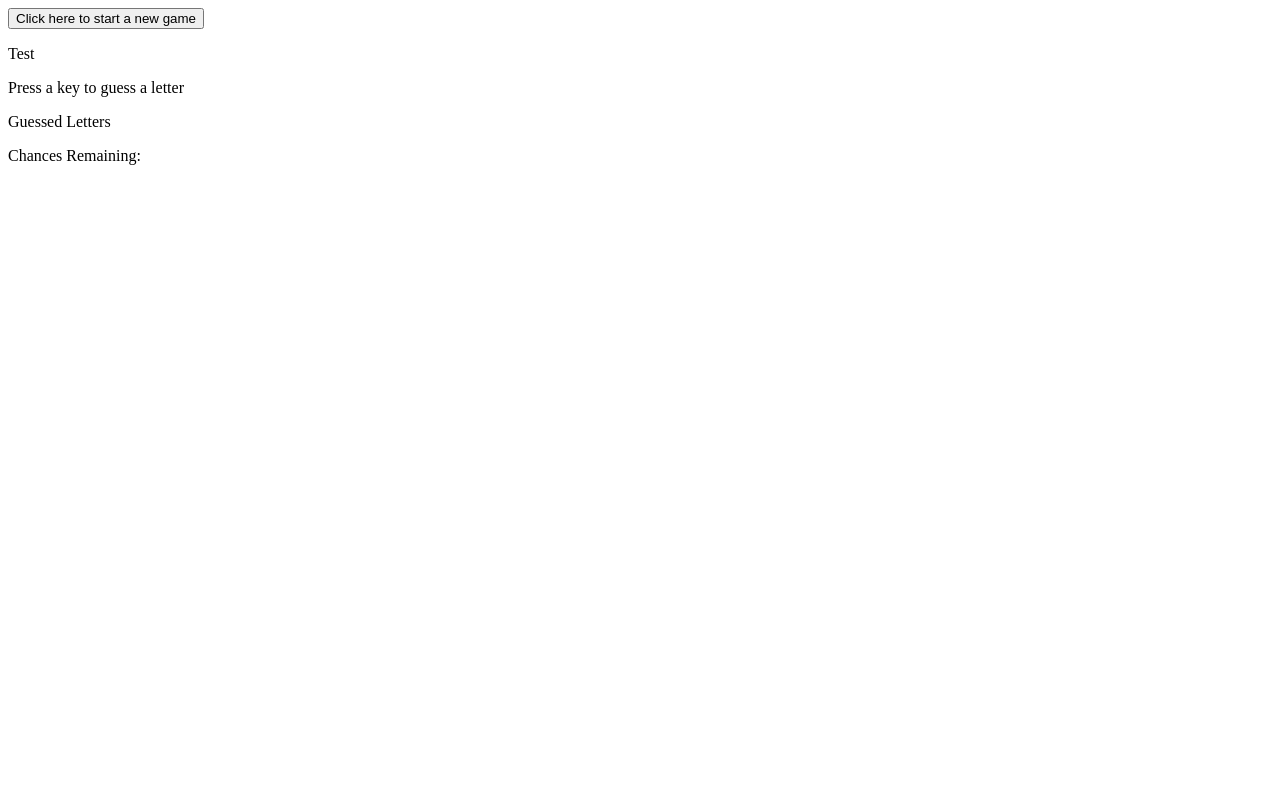
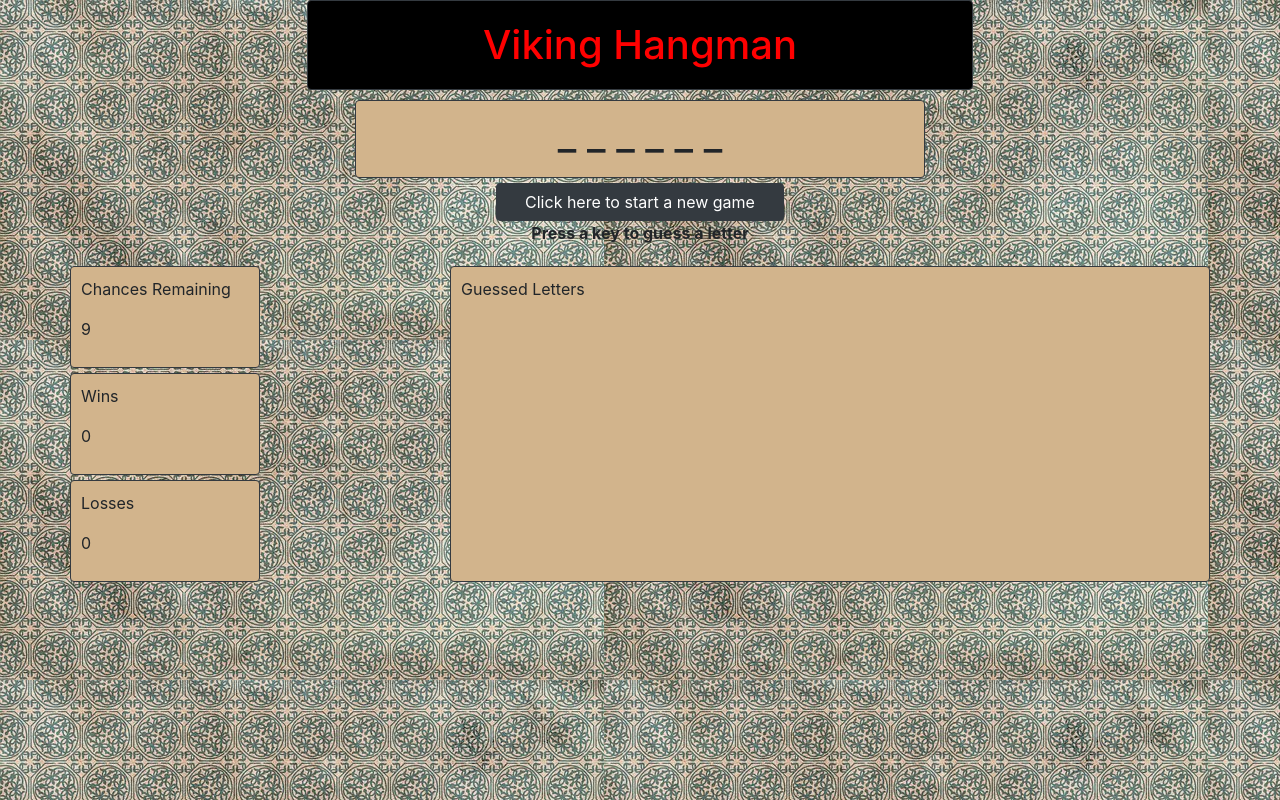
Before and after one commit to Zverloff/Word-Guess-Game, a plain HTML site: page index.html in a window 1280 px wide. Drawn offline with nearby package versions, Linux system fonts and the light colour scheme.

Commit message:
styled, but crappily

```diff
--- a/assets/css/style.css
+++ b/assets/css/style.css
@@ -0,0 +1,36 @@
+.mainTitle {
+    background-color: black;
+    color: red;
+    text-align: center;
+    padding: 20px;
+    width: 60%;
+    margin: auto;
+    margin-bottom: 5px;
+}
+
+.winBox, .chanceBox, .lossBox, .guessedBox {
+    padding: 10px;
+    background-color: tan;
+    margin-top: 5px;
+
+}
+
+.wordBox {
+    width: 50%;
+    text-align: center;
+    margin: auto;
+    margin-top: 5px;
+    background-color: tan;
+    padding: 10px;
+}
+
+.startButton {
+    margin-left: 37%;
+    margin-right: 37%;
+    width: 26%;
+    margin-top: 5px;
+}
+
+.pressKey {
+    text-align: center;
+}
--- a/assets/javascript/game.js
+++ b/assets/javascript/game.js
@@ -70,7 +70,7 @@ function guessLetter(letter) {
             }
             //if check fails, subtract a chance
             else {
-                guessesLeft --;
+                guessesLeft--;
                 guessesRemaining.textContent = guessesLeft;
             }
         }
@@ -78,7 +78,8 @@ function guessLetter(letter) {
         //writing new word to the DOM with the letters filled in
         letterSpaces.textContent = chosenWordArray.join(" ");
         guessedLetters.textContent = guessedArray.join(" ");
-
+        gameOver();
+        youWin();
     }
     //if game isn't started or a letter is pressed more than once, alerting the player of what to
     else {
@@ -100,6 +101,7 @@ function gameOver() {
     }
 }
 
+//check if game is won
 function youWin () {
     if (word.toLowerCase() === chosenWordArray.join( " ").toLowerCase()) {
         gameStart = false;
--- a/index.html
+++ b/index.html
@@ -3,16 +3,69 @@
     <head>
         <meta charset="UTF-8">
         <title>Hangman</title>
+        <link rel="stylesheet" href="https://stackpath.bootstrapcdn.com/bootstrap/4.1.3/css/bootstrap.min.css" integrity="sha384-MCw98/SFnGE8fJT3GXwEOngsV7Zt27NXFoaoApmYm81iuXoPkFOJwJ8ERdknLPMO" crossorigin="anonymous">
         <link rel="stylesheet" href="assets/css/style.css" />
     </head>
 
-    <body>
-        <button type="button" id="start">Click here to start a new game</button>
-        <p id="spaces">Test</p>
+    <body background="assets/images/pattern.jpg">
+        <div class="container">
+            <div class="row">
+                <div class="col-md-12">
+                    <h1 class="mainTitle border border-dark rounded">Viking Hangman</h1>
+                </div>
+            </div>
+            <div class="row">
+                <div class="wordBox h1 border border-dark rounded" id="spaces" class="col-md-12">
+                   <p class="h1">_ _ _ _ _ _</p>
+                </div>
+            </div>
+            <div class="row">
+                <div class="col-md-12">
+                    <button type="button" class="btn btn-dark startButton" id="start">Click here to start a new game</button>
+                </div>
+            </div>
+            <div class="row">
+                <div class="col-md-12">
+                    <p class="pressKey font-weight-bold">Press a key to guess a letter</p>
+                </div>
+            </div>
+            <div class="row">
+                <div class="col-md-4">
+                    <div class="row">
+                        <div class="col-md-6 border border-dark rounded chanceBox">
+                            <p>Chances Remaining</p>
+                            <p id="score">9</p>
+                        </div>
+                    </div>
+                    <div class="row">
+                        <div class="col-md-6 border border-dark rounded winBox">
+                            <p>Wins</p>
+                            <p id="wins">0</p>
+                        </div>
+                    </div>
+                    <div class="row">
+                        <div class="col-md-6 border border-dark rounded lossBox">
+                            <p>Losses</p>
+                            <p id="losses">0</p>
+                        </div>
+                    </div>
 
-        <p>Press a key to guess a letter</p>
-        <p id="guessedDiv">Guessed Letters</p>
-        <p id="score">Chances Remaining:</p>
+                </div>
+
+                <div class="col-md-8 border border-dark rounded guessedBox">
+                    <p>Guessed Letters</p>
+                    <p id="guessedDiv"></p>
+                </div>
+            </div>
+
+        </div>
+
+
+
+
+
+
+
 
 
 
```
Also changed, not shown: assets/images/nordic.jpg (added), assets/images/pattern.jpg (added), assets/images/runes.jpg (added), assets/images/runes2.jpg (added), assets/images/viking.jpg (added).
